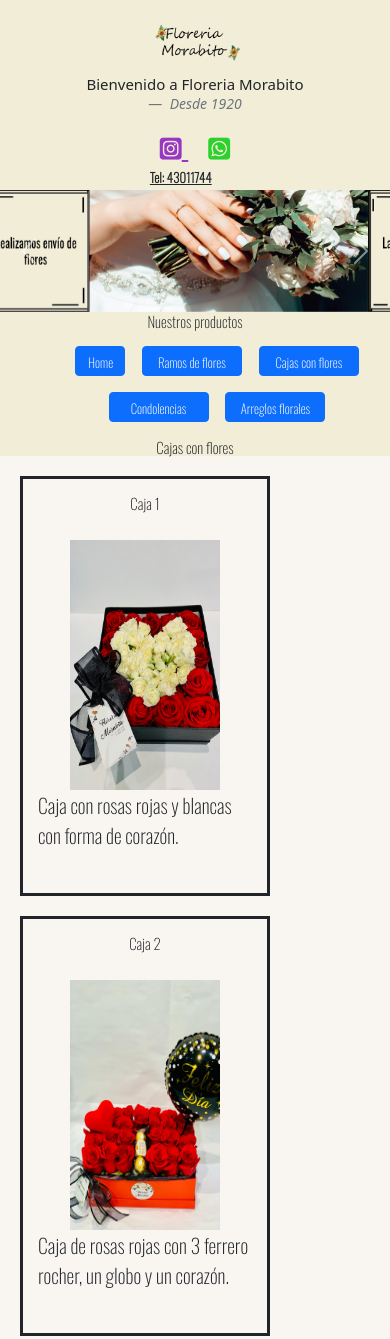
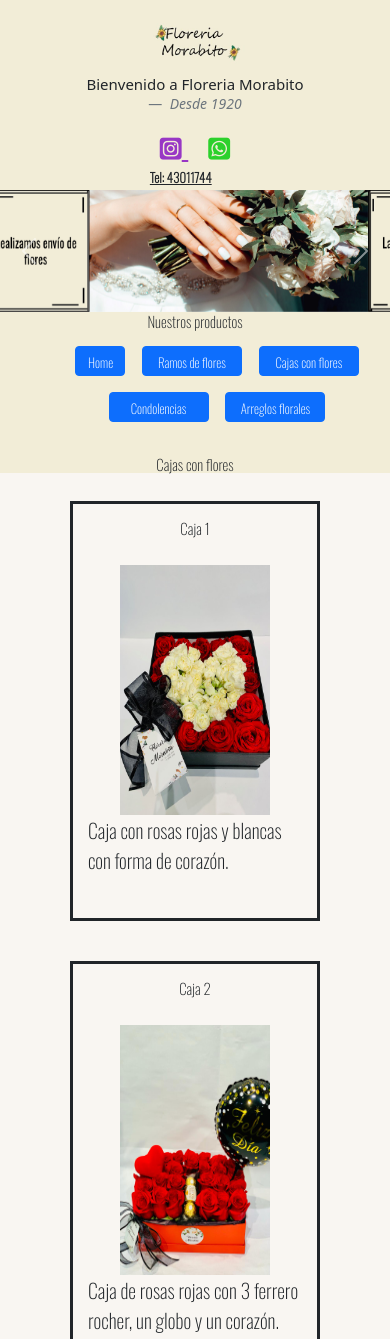
Before and after one commit to guidomora/proyecto, a website: page menu/Cajassass.html in a window 390 px wide. Shown: the top 1339 px of the page. Drawn offline with nearby package versions, Linux system fonts and the light colour scheme.

Commit message:
responsive mobile casi terminado

```diff
--- a/scss/archivosass.scss
+++ b/scss/archivosass.scss
@@ -126,13 +126,11 @@ body {
 #datos
 
 .flex {
-	height: 100vh;
 	width: 100%;
 	display: flex;
 	flex-direction: row;
-	justify-content: space-evenly;
+	flex-wrap: wrap;
 	justify-content: center;
-
 }
 
 .flex__estilo{
@@ -373,7 +371,13 @@ body h2 {
 		width: 100px;
 	}
 
-
+	.flex {
+		width: 100%;
+		display: flex;
+		flex-direction: column;
+		justify-content: space-evenly;
+		align-items: center;
+	}
 
 	.flex__estilo {
 		background-color: $blancoClaro;
@@ -403,12 +407,14 @@ body h2 {
 		flex-wrap: wrap;
 		justify-content: flex-end;
 		justify-content: space-evenly;
+		align-content: center;
 	}
 
 	.datos__fondo {
 		width: 350px;
 		display: flex;
 		flex-direction: column;
+		align-items: center;
 		background-color: #F2EDD7;
 		padding: 45px;
 		margin: 15px;
@@ -466,9 +472,10 @@ body h2 {
 		}
 
 		nav {
+			width: 100%;
+			height: 17vh;
 			position: sticky;
 			top: 0px;
-			bottom: 0px;
 		}
 
 		main {
```
Also changed, not shown: index.html (+1 -1 lines), css/1estilosass.css.
